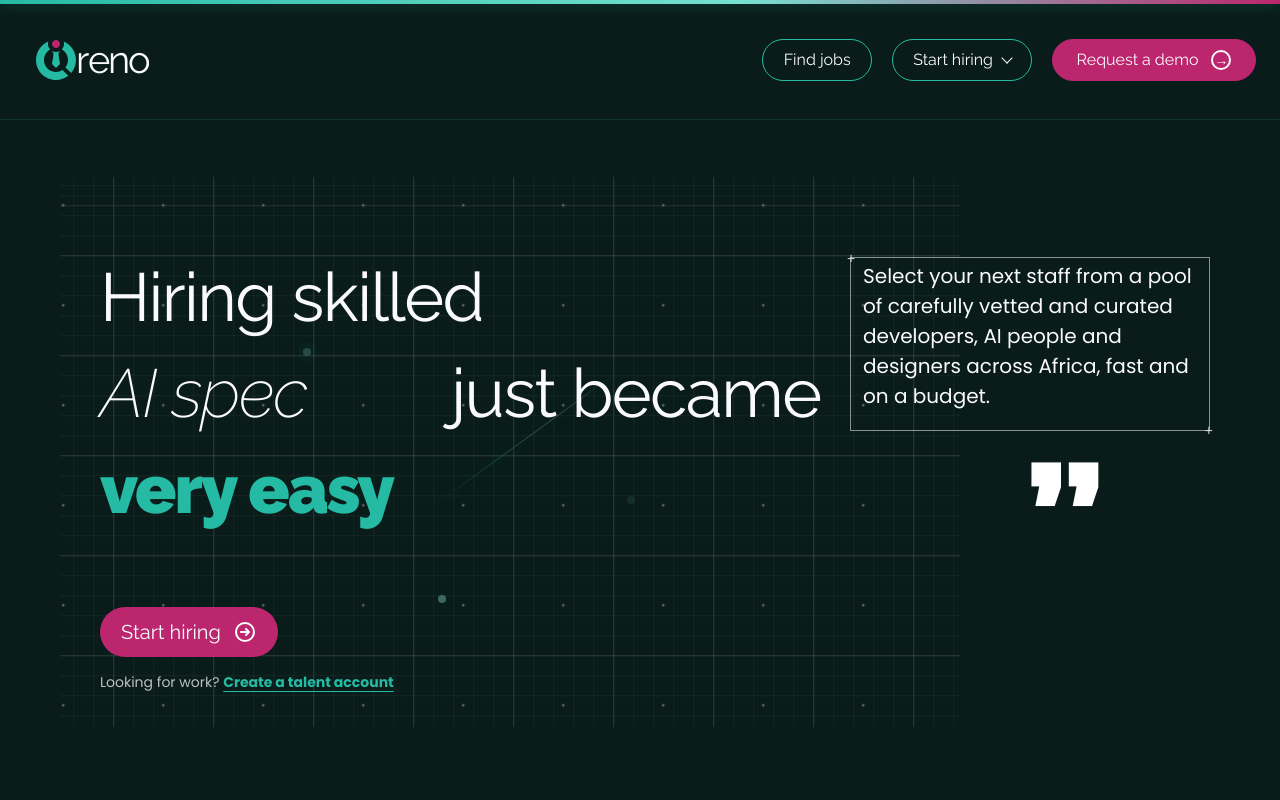
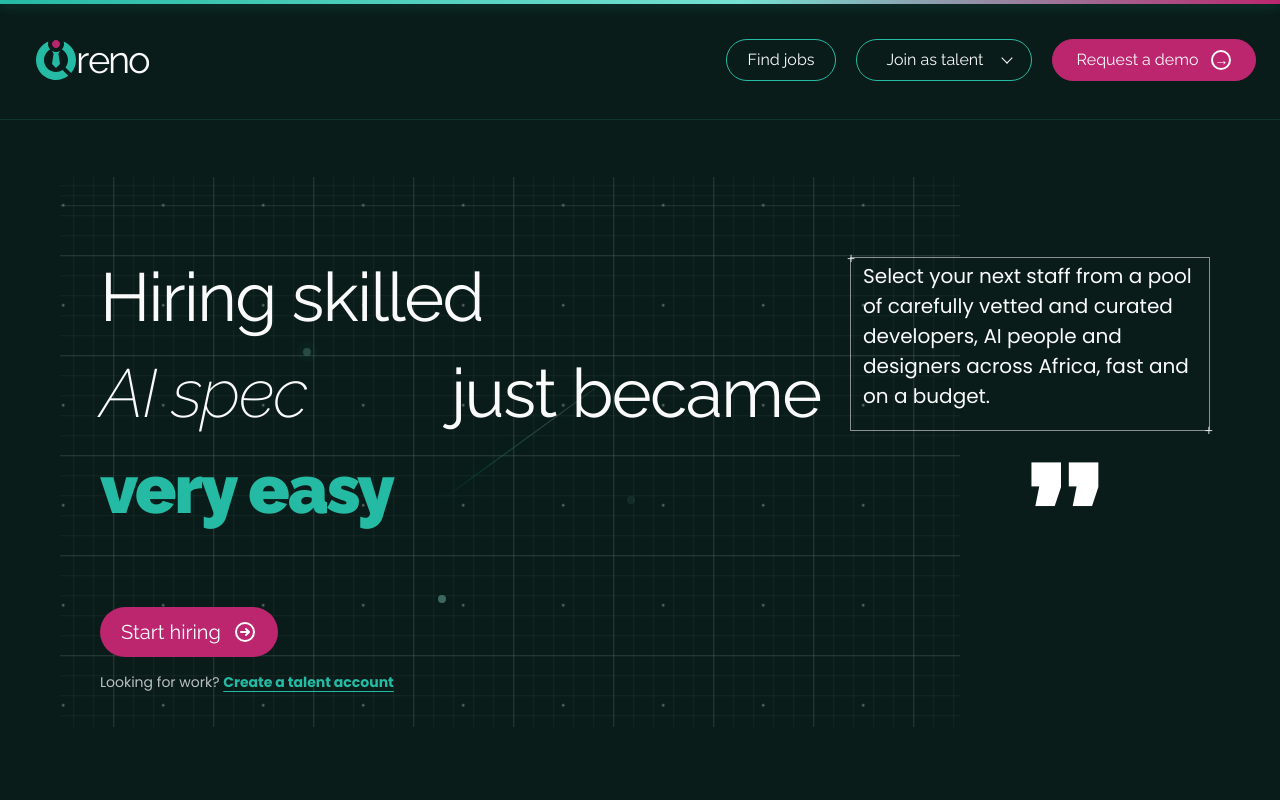
Before and after one commit to orenodevelopment-lang/oreno-platform-frontend, a Next.js app: page / in a window 1280 px wide. Shown: the top 800 px of the page. Built offline with nearby package versions, Linux system fonts and the light colour scheme.

Commit message:
feat: animate branded hiring menus

```diff
--- a/app/globals.css
+++ b/app/globals.css
@@ -227,25 +227,58 @@ a {
 .hiring-menu {
   position: relative;
   display: inline-flex;
+  perspective: 900px;
 }
 
 .hiring-menu__trigger {
+  position: relative;
+  isolation: isolate;
   gap: 10px;
+  overflow: hidden;
   cursor: pointer;
 }
 
+.navbar__hiring-trigger,
+.public-product-hiring-trigger {
+  min-width: 176px;
+}
+
 .navbar__hiring-trigger {
-  min-width: 132px;
   background: transparent;
+}
+
+.hiring-menu__trigger-glow {
+  position: absolute;
+  z-index: -1;
+  inset: 0;
+  background: linear-gradient(105deg, transparent 12%, rgba(37,186,164,.28) 44%, rgba(213,35,119,.2) 58%, transparent 88%);
+  transform: translateX(-115%);
+  pointer-events: none;
+}
+
+.hiring-menu.is-idle .hiring-menu__trigger-glow {
+  animation: hiring-trigger-sheen 2.6s ease-in-out infinite;
+}
+
+.hiring-menu__trigger-label {
+  display: grid;
+  min-width: 116px;
+  place-items: center;
+  overflow: hidden;
+}
+
+.hiring-menu__trigger-label > span {
+  grid-area: 1 / 1;
 }
 
 .hiring-menu__chevron {
   width: 8px;
   height: 8px;
+  flex: 0 0 auto;
   border-right: 1.5px solid currentColor;
   border-bottom: 1.5px solid currentColor;
   transform: translateY(-2px) rotate(45deg);
-  transition: transform 180ms ease;
+  transition: transform 220ms ease;
 }
 
 .hiring-menu.is-open .hiring-menu__chevron {
@@ -258,46 +291,120 @@ a {
   top: calc(100% + 12px);
   right: 0;
   display: grid;
-  width: 270px;
-  gap: 4px;
-  border: 1px solid rgba(18,81,72,.18);
-  border-radius: 16px;
-  background: #fff;
-  color: #0a2f2a;
-  padding: 8px;
-  box-shadow: 0 22px 55px rgba(2,20,17,.24);
-}
-
-.hiring-menu__panel[hidden] {
-  display: none;
+  width: 312px;
+  gap: 5px;
+  overflow: hidden;
+  border: 1px solid rgba(37,186,164,.24);
+  border-radius: 20px;
+  background:
+    radial-gradient(circle at 100% 0, rgba(37,186,164,.16), transparent 38%),
+    linear-gradient(155deg, #fff 0%, #f7fbfa 100%);
+  color: #082d28;
+  padding: 10px;
+  box-shadow: 0 28px 70px rgba(2,20,17,.28), 0 6px 18px rgba(2,20,17,.12);
+}
+
+.hiring-menu__panel::before {
+  position: absolute;
+  top: 0;
+  right: 22px;
+  left: 22px;
+  height: 3px;
+  border-radius: 0 0 999px 999px;
+  background: linear-gradient(90deg, var(--teal), var(--pink));
+  content: "";
+}
+
+.hiring-menu__eyebrow {
+  display: flex;
+  align-items: center;
+  gap: 8px;
+  padding: 10px 12px 7px;
+  color: #54736e;
+  font-size: 10px;
+  font-weight: 700;
+  letter-spacing: .16em;
+  text-transform: uppercase;
+}
+
+.hiring-menu__eyebrow > span {
+  width: 8px;
+  height: 8px;
+  border: 2px solid var(--teal);
+  border-radius: 50%;
+  box-shadow: 7px 0 0 -2px var(--pink);
 }
 
 .hiring-menu__link {
   display: grid;
-  gap: 4px;
-  border-radius: 11px;
-  padding: 12px 14px;
+  grid-template-columns: 32px minmax(0,1fr) 20px;
+  align-items: center;
+  gap: 10px;
+  border: 1px solid transparent;
+  border-radius: 14px;
+  padding: 11px 12px;
   text-align: left;
-  transition: background-color 160ms ease, transform 160ms ease;
+  transition: border-color 180ms ease, background-color 180ms ease, transform 180ms ease, box-shadow 180ms ease;
 }
 
 .hiring-menu__link:hover,
 .hiring-menu__link:focus-visible {
-  background: #e3f8f4;
-  transform: translateX(2px);
-}
-
-.hiring-menu__link strong {
+  border-color: rgba(37,186,164,.22);
+  background: linear-gradient(90deg, rgba(37,186,164,.13), rgba(213,35,119,.06));
+  box-shadow: inset 3px 0 0 var(--teal);
+  transform: translateX(3px);
+}
+
+.hiring-menu__link-index {
+  display: grid;
+  width: 30px;
+  height: 30px;
+  place-items: center;
+  border: 1px solid rgba(37,186,164,.28);
+  border-radius: 50%;
+  background: rgba(37,186,164,.08);
+  color: #087b6b;
+  font-size: 10px;
+  font-weight: 700;
+  letter-spacing: .04em;
+}
+
+.hiring-menu__link-copy {
+  display: grid;
+  min-width: 0;
+  gap: 3px;
+}
+
+.hiring-menu__link-copy strong {
   font-size: 14px;
   font-weight: 700;
-}
-
-.hiring-menu__link span {
+  line-height: 1.2;
+}
+
+.hiring-menu__link-copy > span {
+  overflow: hidden;
   color: #64736f;
   font-size: 11px;
   line-height: 1.4;
-}
-
+  text-overflow: ellipsis;
+  white-space: nowrap;
+}
+
+.hiring-menu__link-arrow {
+  color: var(--pink);
+  font-size: 16px;
+  transition: transform 180ms ease;
+}
+
+.hiring-menu__link:hover .hiring-menu__link-arrow,
+.hiring-menu__link:focus-visible .hiring-menu__link-arrow {
+  transform: translate(2px,-2px);
+}
+
+@keyframes hiring-trigger-sheen {
+  0%, 55% { transform: translateX(-115%); }
+  78%, 100% { transform: translateX(115%); }
+}
 .navbar__toggle {
   display: none;
 }
@@ -1544,7 +1651,7 @@ a {
     top: 64px;
     right: 16px;
     display: none;
-    width: 210px;
+    width: min(310px, calc(100vw - 32px));
     flex-direction: column;
     align-items: stretch;
     gap: 9px;
@@ -1570,7 +1677,9 @@ a {
     color: white;
     box-shadow: none;
   }
-  .navbar__hiring-menu .hiring-menu__link span { color: #a9c5c0; }
+  .navbar__hiring-menu .hiring-menu__eyebrow { color: #8eb5ae; }
+  .navbar__hiring-menu .hiring-menu__link-index { color: #63d7c5; }
+  .navbar__hiring-menu .hiring-menu__link-copy > span { color: #a9c5c0; }
   .hero { height: 844px; }
   .hero__content { width: min(390px, 100%); }
   .hero__canvas-wrap {
--- a/app/product.css
+++ b/app/product.css
@@ -743,7 +743,9 @@
   .product-toolbar label, .product-toolbar select { width: 100%; min-height: 48px; }
   .public-product-nav { height: 76px; }
   .public-product-cta { min-height: 40px; padding-inline: 13px; font-size: 11px; }
-  .public-product-hiring-menu .hiring-menu__panel { width: min(270px, calc(100vw - 32px)); }
+  .public-product-hiring-trigger { min-width: 150px; }
+  .public-product-hiring-trigger .hiring-menu__trigger-label { min-width: 94px; }
+  .public-product-hiring-menu .hiring-menu__panel { width: min(312px, calc(100vw - 32px)); }
   .public-product-brand { width: 128px; }
   .public-product-brand .oreno-logo { transform: scale(.8); }
   .catalogue-hero { min-height: 320px; padding-block: 55px; }
--- a/components/HiringMenu.tsx
+++ b/components/HiringMenu.tsx
@@ -1,7 +1,8 @@
 "use client";
 
 import Link from "next/link";
-import { useEffect, useId, useRef, useState } from "react";
+import { useCallback, useEffect, useId, useRef, useState } from "react";
+import { AnimatePresence, m, useReducedMotion } from "motion/react";
 import { hiringMenuLinks } from "@/data/site-content";
 
 type HiringMenuProps = {
@@ -9,11 +10,42 @@ type HiringMenuProps = {
   onNavigate?: () => void;
 };
 
+const IDLE_ROTATION_MS = 2600;
+const HOVER_CLOSE_DELAY_MS = 180;
+
 export function HiringMenu({ variant, onNavigate }: HiringMenuProps) {
   const [open, setOpen] = useState(false);
+  const [previewIndex, setPreviewIndex] = useState(0);
   const menuId = useId();
+  const reduceMotion = Boolean(useReducedMotion());
   const rootRef = useRef<HTMLDivElement>(null);
   const triggerRef = useRef<HTMLButtonElement>(null);
+  const closeTimerRef = useRef<ReturnType<typeof setTimeout> | null>(null);
+  const lastPointerTypeRef = useRef<string | null>(null);
+
+  const cancelScheduledClose = useCallback(() => {
+    if (closeTimerRef.current) {
+      clearTimeout(closeTimerRef.current);
+      closeTimerRef.current = null;
+    }
+  }, []);
+
+  const scheduleClose = useCallback(() => {
+    cancelScheduledClose();
+    closeTimerRef.current = setTimeout(() => setOpen(false), HOVER_CLOSE_DELAY_MS);
+  }, [cancelScheduledClose]);
+
+  useEffect(() => () => cancelScheduledClose(), [cancelScheduledClose]);
+
+  useEffect(() => {
+    if (open || reduceMotion) return;
+
+    const rotation = window.setInterval(() => {
+      setPreviewIndex((current) => (current + 1) % hiringMenuLinks.length);
+    }, IDLE_ROTATION_MS);
+
+    return () => window.clearInterval(rotation);
+  }, [open, reduceMotion]);
 
   useEffect(() => {
     if (!open) return;
@@ -23,6 +55,7 @@ export function HiringMenu({ variant, onNavigate }: HiringMenuProps) {
     };
     const closeOnEscape = (event: KeyboardEvent) => {
       if (event.key !== "Escape") return;
+      cancelScheduledClose();
       setOpen(false);
       triggerRef.current?.focus();
     };
@@ -33,42 +66,115 @@ export function HiringMenu({ variant, onNavigate }: HiringMenuProps) {
       document.removeEventListener("pointerdown", closeOutside);
       window.removeEventListener("keydown", closeOnEscape);
     };
-  }, [open]);
+  }, [cancelScheduledClose, open]);
 
   const triggerClass = variant === "marketing"
     ? "navbar__link navbar__hiring-trigger"
     : "public-product-cta public-product-hiring-trigger";
+  const previewLink = hiringMenuLinks[open || reduceMotion ? 0 : previewIndex] ?? hiringMenuLinks[0];
+  const labelMotion = reduceMotion
+    ? { duration: 0.01 }
+    : { duration: 0.24, ease: "easeOut" as const };
+  const panelMotion = reduceMotion
+    ? { duration: 0.01 }
+    : { duration: 0.28, ease: "easeOut" as const };
 
   return (
-    <div ref={rootRef} className={`hiring-menu hiring-menu--${variant} ${variant === "marketing" ? "navbar__hiring-menu" : "public-product-hiring-menu"} ${open ? "is-open" : ""}`.trim()}>
+    <div
+      ref={rootRef}
+      className={`hiring-menu hiring-menu--${variant} ${variant === "marketing" ? "navbar__hiring-menu" : "public-product-hiring-menu"} ${open ? "is-open" : "is-idle"}`.trim()}
+      onPointerEnter={(event) => {
+        if (event.pointerType !== "mouse") return;
+        cancelScheduledClose();
+        setOpen(true);
+      }}
+      onPointerLeave={(event) => {
+        if (event.pointerType === "mouse") scheduleClose();
+      }}
+      onFocusCapture={() => {
+        if (lastPointerTypeRef.current) return;
+        cancelScheduledClose();
+        setOpen(true);
+      }}
+      onBlurCapture={(event) => {
+        if (!event.currentTarget.contains(event.relatedTarget as Node | null)) scheduleClose();
+      }}
+    >
       <button
         ref={triggerRef}
         type="button"
         className={`${triggerClass} hiring-menu__trigger`}
         aria-expanded={open}
         aria-controls={menuId}
-        aria-haspopup="true"
-        onClick={() => setOpen((current) => !current)}
+        aria-haspopup="menu"
+        aria-label="Open hiring and account menu"
+        onPointerDown={(event) => {
+          lastPointerTypeRef.current = event.pointerType;
+        }}
+        onClick={() => {
+          cancelScheduledClose();
+          if (lastPointerTypeRef.current === "mouse") setOpen(true);
+          else setOpen((current) => !current);
+          lastPointerTypeRef.current = null;
+        }}
       >
-        Start hiring
+        <span className="hiring-menu__trigger-glow" aria-hidden="true" />
+        <span className="hiring-menu__trigger-label" aria-hidden="true">
+          <AnimatePresence initial={false} mode="wait">
+            <m.span
+              key={previewLink.label}
+              initial={reduceMotion ? false : { opacity: 0, y: 10 }}
+              animate={{ opacity: 1, y: 0 }}
+              exit={reduceMotion ? { opacity: 0 } : { opacity: 0, y: -10 }}
+              transition={labelMotion}
+            >
+              {previewLink.label}
+            </m.span>
+          </AnimatePresence>
+        </span>
         <span className="hiring-menu__chevron" aria-hidden="true" />
       </button>
-      <div id={menuId} className="hiring-menu__panel" hidden={!open}>
-        {hiringMenuLinks.map((link) => (
+
+      <AnimatePresence>
+        {open ? (
+          <m.div
+            id={menuId}
+            className="hiring-menu__panel"
+            role="menu"
+            aria-label="Hiring and account options"
+            initial={reduceMotion ? false : { opacity: 0, y: -8, scale: 0.96, rotateX: -5 }}
+            animate={{ opacity: 1, y: 0, scale: 1, rotateX: 0 }}
+            exit={reduceMotion ? { opacity: 0 } : { opacity: 0, y: -7, scale: 0.975 }}
+            transition={panelMotion}
+            style={{ transformOrigin: "top right" }}
+          >
+            <div className="hiring-menu__eyebrow" aria-hidden="true">
+              <span />
+              Oreno pathways
+            </div>
+            {hiringMenuLinks.map((link, index) => (
               <Link
                 key={link.href}
                 href={link.href}
                 className="hiring-menu__link"
+                role="menuitem"
                 onClick={() => {
+                  cancelScheduledClose();
                   setOpen(false);
                   onNavigate?.();
                 }}
               >
+                <span className="hiring-menu__link-index" aria-hidden="true">{String(index + 1).padStart(2, "0")}</span>
+                <span className="hiring-menu__link-copy">
                   <strong>{link.label}</strong>
                   <span>{link.description}</span>
+                </span>
+                <span className="hiring-menu__link-arrow" aria-hidden="true">↗</span>
               </Link>
             ))}
-      </div>
+          </m.div>
+        ) : null}
+      </AnimatePresence>
     </div>
   );
 }
```
Also changed, not shown: 1 other file (tests, documents, lock files or other folders). Lines whose indentation alone changed are shown as unchanged.
